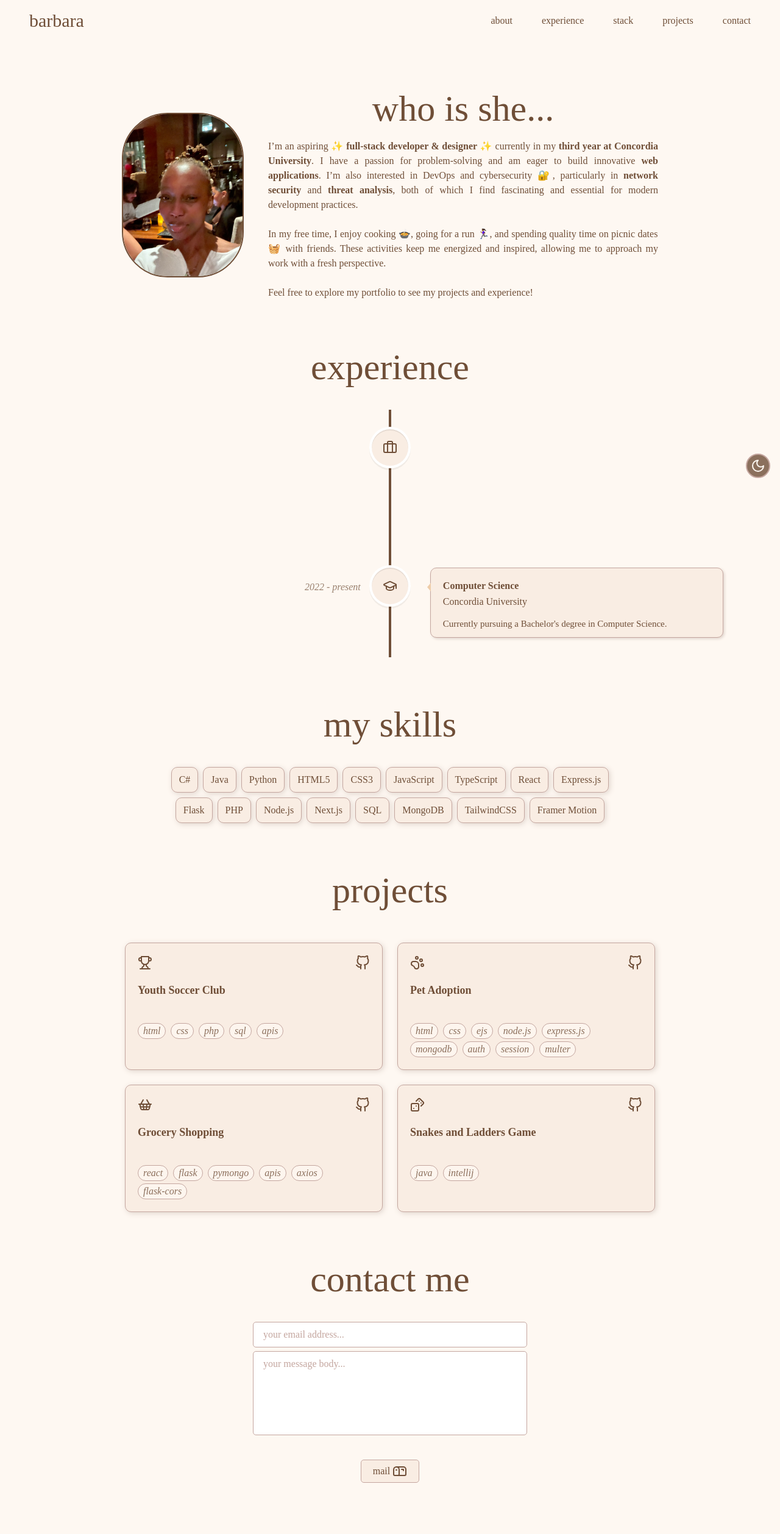
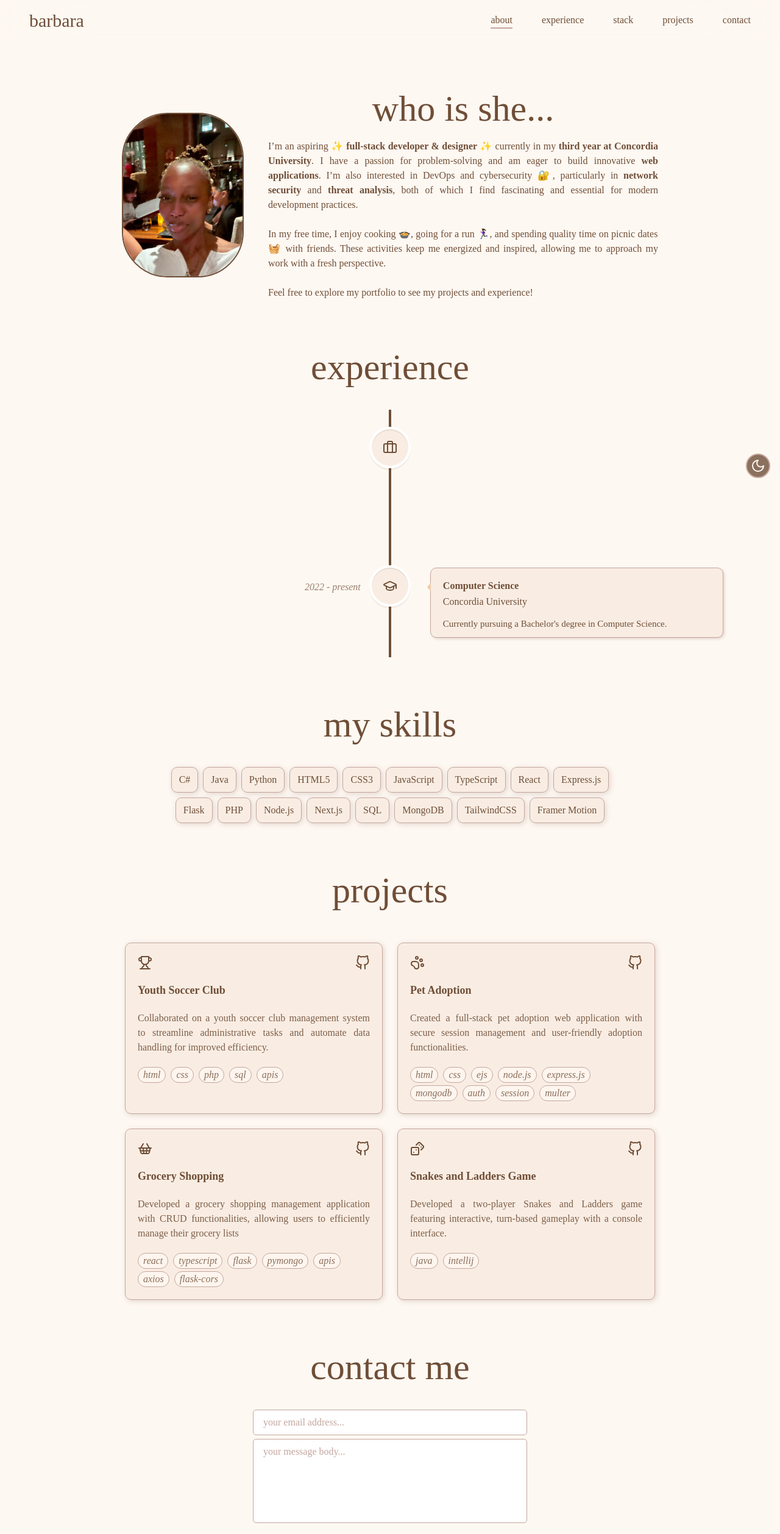
Before and after one commit to barbaraeguche/portfolio, a Next.js app: page / in a window 1280 px wide. Shown: the top 2516 px of the page at 61% size. Built offline with nearby package versions, Linux system fonts and the light colour scheme; no server answers; a web font is replaced by a local one.

Commit message:
amending link inView effect

```diff
--- a/package.json
+++ b/package.json
@@ -24,11 +24,11 @@
         "@types/node": "^22.5.4",
         "@types/react": "^18.3.1",
         "@types/react-dom": "^18.3.0",
+        "@types/react-vertical-timeline-component": "^3.3.6",
         "eslint": "8.57.0",
         "eslint-config-next": "14.2.3",
         "postcss": "^8",
         "tailwindcss": "^3.4.10",
-        "typescript": "^5.6.2",
-        "@types/react-vertical-timeline-component": "^3.3.6"
+        "typescript": "^5.6.2"
     }
 }
--- a/src/app/layout.tsx
+++ b/src/app/layout.tsx
@@ -13,9 +13,9 @@ export const metadata: Metadata = {
 	description: 'My Portfolio'
 }
 
-export default function RootLayout({ children }: { children: ReactNode }) {
+export default function RootLayout({ children }: Readonly<{ children: ReactNode }>) {
     return (
-        <html lang="en">
+        <html lang="en" className="!scroll-smooth">
 	        <head>
 		        <link href="https://fonts.googleapis.com/css2?family=Shalimar&display=swap" rel="stylesheet"/>
 		        <link href="https://fonts.googleapis.com/css2?family=Judson" rel="stylesheet"/>
--- a/src/components/about.tsx
+++ b/src/components/about.tsx
@@ -1,3 +1,4 @@
+'use client';
 import SectionHeader from './section-header';
 import Image from 'next/image';
 import myPhoto from '../../public/me.jpeg';
@@ -5,27 +6,27 @@ import myPhoto from '../../public/me.jpeg';
 export default function About() {
     return (
         <section id="about"
-                 className="flex flex-col gap-y-10 mb-each-section text-mocha
+                 className="flex flex-col gap-y-10 mb-by-section text-mocha
                  md:items-center md:flex-row md:gap-y-0 md:mx-auto md:w-[80%]
                  md:space-x-10 md:max-w-[880px] lg:space-x-20 lg:max-w-[1050px]
-                 dark:text-cream transition"
+                 dark:text-cream transition scroll-mt-by-section"
         >
             <Image src={myPhoto} alt="my image" className="mx-auto w-[200px] h-[269.23px] rounded-[75px] md:mx-0 border-2 border-mocha
-                                              dark:border-cream"
-            /> {/* add shadow and border */}
+                                                dark:border-cream"
+            />
             <div className="flex flex-col gap-y-[20px]">
                 <SectionHeader>who is she...</SectionHeader>
                 <p className="mx-auto w-[80%] max-w-[480px] text-justify
                    md:mx-0 md:w-full md:max-w-full"
                 >
-                    I’m an aspiring ✨ <span className="font-bold">full-stack developer & designer</span> ✨ currently in my <span className="font-bold">third year at Concordia University</span>.
-                    I have a passion for problem-solving and am eager to build innovative <span className="font-bold">web applications</span>. I’m also interested in DevOps and
-                    cybersecurity 🔐, particularly in <span className="font-bold">network security</span> and <span className="font-bold">threat analysis</span>, both of which I find fascinating and
-                    essential for modern development practices.
+                    I’m an aspiring ✨ <span className="font-bold">full-stack developer & designer</span> ✨ currently in my <span className="font-bold">third year at
+                    Concordia University</span>. I have a passion for problem-solving and am eager to build innovative <span className="font-bold">web applications</span>.
+                    I’m also interested in DevOps and cybersecurity 🔐, particularly in <span className="font-bold">network security</span> and <span className="font-bold">threat
+                    analysis</span>, both of which I find fascinating and essential for modern development practices.
                     <br/><br/>
 
-                    In my free time, I enjoy cooking 🍲, going for a run 🏃🏾‍♀️, and spending quality time on picnic dates 🧺 with friends. These activities
-                    keep me energized and inspired, allowing me to approach my work with a fresh perspective.
+                    In my free time, I enjoy cooking 🍲, going for a run 🏃🏾‍♀️, and spending quality time on picnic dates 🧺 with friends. These activities keep me energized
+                    and inspired, allowing me to approach my work with a fresh perspective.
                     <br/><br/>
 
                     Feel free to explore my portfolio to see my projects and experience!
--- a/src/components/contact.tsx
+++ b/src/components/contact.tsx
@@ -17,8 +17,8 @@ export default function Contact() {
 
     return (
         <section id="contact"
-                 className="flex flex-col justify-center gap-y-10 mx-auto w-[85%] max-w-[450px] mb-each-section text-mocha
-        		 dark:text-cream transition"
+                 className="flex flex-col justify-center gap-y-10 mx-auto w-[85%] max-w-[450px] mb-by-section text-mocha
+        		 dark:text-cream transition scroll-mt-by-section"
         >
             <SectionHeader>contact me</SectionHeader>
             <form className="flex flex-col gap-y-10"
--- a/src/components/experience.tsx
+++ b/src/components/experience.tsx
@@ -13,8 +13,8 @@ export default function Experience() {
 
     return (
         <section id="experience"
-				 className="flex flex-col gap-y-10 px-8 mb-each-section text-mocha
-        		 dark:text-cream transition"
+				 className="flex flex-col gap-y-10 px-8 mb-by-section text-mocha
+        		 dark:text-cream transition scroll-mt-by-section"
 		>
             <SectionHeader>experience</SectionHeader>
 			<VerticalTimeline lineColor="">
--- a/src/components/header.tsx
+++ b/src/components/header.tsx
@@ -1,18 +1,36 @@
 'use client';
+import { useState, useEffect, useRef } from 'react';
 import Link from 'next/link';
 import { navLinks } from "@/lib/data";
 
 export default function Header() {
+    const [currentHash, setCurrentHash] = useState<string>('');
+    const sectionsRef = useRef<(HTMLElement | null)[]>([]);
+
+    useEffect(() => {
+        setCurrentHash(window.location.hash);
+
+        const observer = new IntersectionObserver((entries: IntersectionObserverEntry[]) => {
+            entries.forEach(entry => entry.isIntersecting && setCurrentHash(`#${entry.target.id}`));
+        }, { root: null, rootMargin: '0px', threshold: 0.5 });
+
+        // observe all the sections
+        sectionsRef.current = navLinks.map(({ href }) => document.querySelector(href));
+        sectionsRef.current.forEach(section => section && observer.observe(section));
+
+        // cleanup observer on unmount
+        return () => sectionsRef.current.forEach(section => section && observer.unobserve(section));
+    }, []);
+
     return (
-        <header className="flex flex-col gap-y-5 px-12 py-4 mb-each-section text-mocha
-                md:flex-row md:justify-between md:items-center
-                dark:text-cream transition"
+        <header className="sticky top-0 bg-transparent z-50 backdrop-blur-3xl flex flex-col gap-y-5 px-12 py-4 mb-by-section text-mocha
+                md:flex-row md:justify-between md:items-center dark:text-cream transition"
         >
             <h3 className="font-cursive text-3xl tracking-[30%] text-center">barbara</h3>
             <nav className="xsm:px-6 md:px-0 flex justify-between md:gap-x-12 lg:gap-x-24">
                 {navLinks.map(({ icon: Icon, name, href }) => (
-                    <Link key={href} href={href}>
-                        <Icon className="block xsm:hidden" title={name}/>
+                    <Link key={href} href={href} className={`relative ${currentHash === href && 'border-b-2 border-b-lm-border'}`}>
+                        <Icon className="block xsm:hidden mb-1" title={name}/>
                         <span className="hidden xsm:block">{name}</span>
                     </Link>
                 ))}
@@ -20,5 +38,3 @@ export default function Header() {
         </header>
     );
 };
-// sticky top-[1px] ... py-[6px]
-{/* make header sticky and add bg color */}
--- a/src/components/mail-btn.tsx
+++ b/src/components/mail-btn.tsx
@@ -8,7 +8,7 @@ export default function MailButton({ isSubmitting }: { isSubmitting: boolean })
 				className="group flex justify-center items-center border border-lm-border
                      py-1.5 px-3 tracking-[20%] rounded-[5px] mx-auto w-24 cursor-pointer bg-lm-card-bg
                      will-change-transform hover:scale-105 active:scale-90
-                     disabled:scale-100 disabled:cursor-wait disabled:drop-shadow-none
+                     disabled:scale-100 disabled:cursor-help disabled:drop-shadow-none
                      hover:drop-shadow-lm-card-shadow transition"
 		>
 			{isSubmitting ? (
--- a/src/components/projects.tsx
+++ b/src/components/projects.tsx
@@ -6,8 +6,8 @@ import { projects } from '@/lib/data';
 export default function Projects() {
     return (
         <section id="projects"
-                 className="flex flex-col gap-y-14 px-8 mb-each-section text-mocha
-        		 dark:text-cream transition"
+                 className="flex flex-col gap-y-14 px-8 mb-by-section text-mocha
+        		 dark:text-cream transition scroll-mt-by-section"
         >
             <SectionHeader>projects</SectionHeader>
             <div className="grid grid-cols-1 gap-6 mx-auto w-[85%] max-w-[450px]
--- a/src/components/stack.tsx
+++ b/src/components/stack.tsx
@@ -5,8 +5,8 @@ import { currentStack } from '@/lib/data';
 export default function Stack() {
     return (
         <section id="stack"
-                 className="flex flex-col gap-y-10 mx-auto px-8 max-w-[50rem] mb-each-section text-mocha
-                 dark:text-cream transition"
+                 className="flex flex-col gap-y-10 mx-auto px-8 max-w-[50rem] mb-by-section text-mocha
+                 dark:text-cream transition scroll-mt-by-section"
         >
             <SectionHeader>my skills</SectionHeader>
             <article className="flex flex-wrap justify-center gap-2 will-change-transform">
--- a/src/lib/data.ts
+++ b/src/lib/data.ts
@@ -37,28 +37,28 @@ export const projects: ProjectData[] = [
         projIcon: Trophy,
         gitUrl: 'https://github.com/barbaraeguche/youth-soccer-club',
         title: 'Youth Soccer Club',
-        description: '',
+        description: 'Collaborated on a youth soccer club management system to streamline administrative tasks and automate data handling for improved efficiency.',
         tags: ['html', 'css', 'php', 'sql', 'apis']
     },
     {
         projIcon: PawPrint,
         gitUrl: 'https://github.com/barbaraeguche/pet-adoption',
         title: 'Pet Adoption',
-        description: '',
+        description: 'Created a full-stack pet adoption web application with secure session management and user-friendly adoption functionalities.',
         tags: ['html', 'css', 'ejs', 'node.js', 'express.js', 'mongodb', 'auth', 'session', 'multer']
     },
     {
         projIcon: ShoppingBasket,
         gitUrl: 'https://github.com/barbaraeguche/grocery-list',
         title: 'Grocery Shopping',
-        description: '',
-        tags: ['react', 'flask', 'pymongo', 'apis', 'axios', 'flask-cors']
+        description: 'Developed a grocery shopping management application with CRUD functionalities, allowing users to efficiently manage their grocery lists',
+        tags: ['react', 'typescript', 'flask', 'pymongo', 'apis', 'axios', 'flask-cors']
     },
     {
         projIcon: Dices,
         gitUrl: 'https://github.com/barbaraeguche/snakes-and-ladders',
         title: 'Snakes and Ladders Game',
-        description: '',
+        description: 'Developed a two-player Snakes and Ladders game featuring interactive, turn-based gameplay with a console interface.',
         tags: ['java', 'intellij']
     }
 ];
--- a/src/mail/sendEmail.ts
+++ b/src/mail/sendEmail.ts
@@ -7,7 +7,7 @@ import { validateFields } from '@/utils/validate-fields';
 
 const resend = new Resend(process.env.RESEND_API_KEY);
 
-const emailContent = (info: ContactData) => {
+const emailTemplate = (info: ContactData) => {
 	return `
 		<article>
 			<h3>Hello Barbara,</h3>
@@ -35,7 +35,7 @@ export const mailMe = async (formData: ContactData) => {
 			to: 'barbaraeguche@icloud.com',
 			replyTo: formData.email,
 			subject: 'portfolio ~ contact',
-			html: emailContent(formData)
+			html: emailTemplate(formData)
 		});
 		return { error: errorMsg(error) };
 	} catch (error: unknown) {
--- a/tailwind.config.ts
+++ b/tailwind.config.ts
@@ -11,7 +11,10 @@ const config: Config = {
                 'lg': '1440px'
             },
             margin: {
-                'each-section': '80px'
+                'by-section': '5rem'
+            },
+            scrollMargin: {
+                'by-section': '8rem'
             },
             fontFamily: {
                 'serif': ['Judson'],
@@ -58,7 +61,7 @@ const config: Config = {
                 }
             },
             animation: {
-                'rotate-icon': 'rotateIcon 1s linear infinite',
+                'rotate-icon': 'rotateIcon 2s linear infinite',
                 'shake-icon': 'shakeIcon 1s linear',
                 'shake-card': 'shakeCard 1s ease-in',
             }
```
Also changed, not shown: 1 other file (tests, documents, lock files or other folders).
